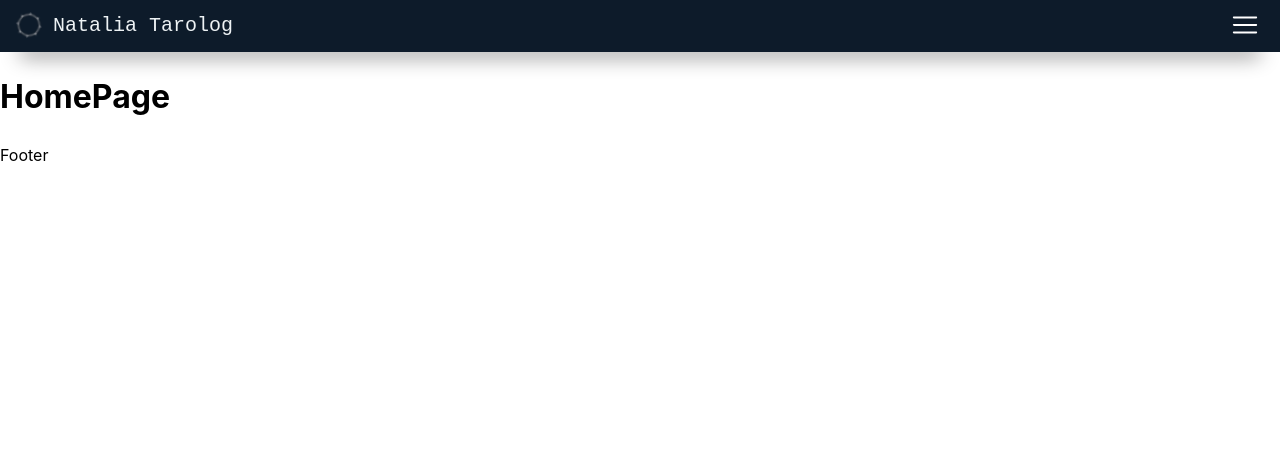
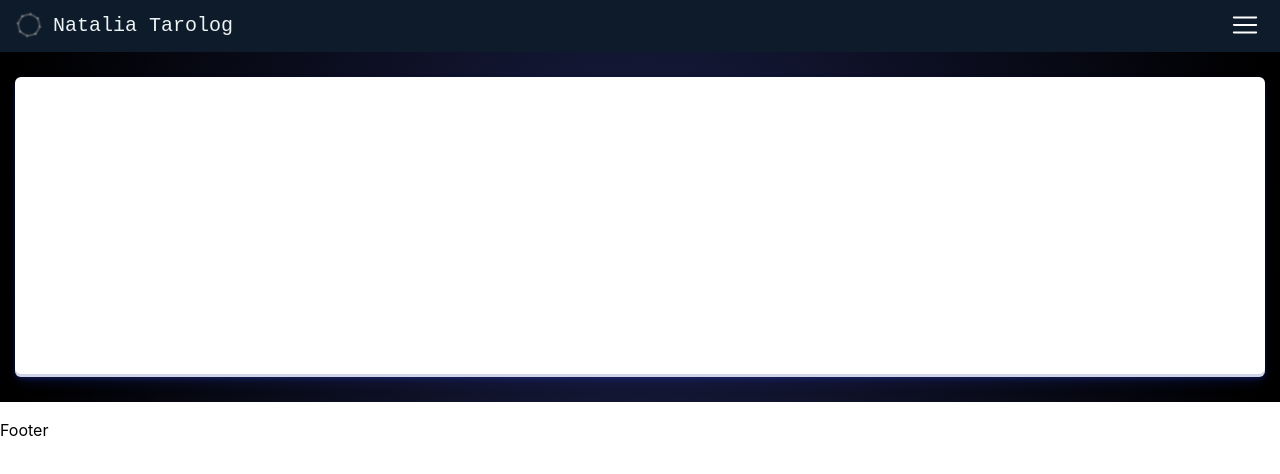
Before and after one commit to INRGI/natalia.tarolog_.website, a React (Vite) app: page / in a window 1280 px wide. Shown: the top 474 px of the page. Built offline with nearby package versions, Linux system fonts and the light colour scheme; a web font is replaced by a local one.

Commit message:
Some styles

```diff
--- a/src/pages/HomePage/HomePage.jsx
+++ b/src/pages/HomePage/HomePage.jsx
@@ -1,5 +1,11 @@
+import { Banner, Container } from "./HomePage.styled";
+
 const HomePage = () => {
-    return <h1>HomePage</h1>
+    return (
+        <Container>
+            <Banner />
+        </Container>
+    )
 }
 
 export default HomePage;
--- /dev/null
+++ b/src/pages/HomePage/HomePage.styled.jsx
@@ -0,0 +1,22 @@
+import styled from "@emotion/styled";
+
+export const Container = styled.div`
+    display: flex;
+    flex-direction: column;
+    padding-left: 15px;
+    padding-top: 25px;
+    padding-bottom: 25px;
+    align-items: center;
+    justify-content: center;
+    padding-right: 15px;
+    background: rgb(25,30,68);
+    background: radial-gradient(circle, rgba(25,30,68,1) 0%, rgba(0,0,0,1) 97%);
+`;
+
+export const Banner = styled.div`
+    width: 100%;
+    height: 300px;
+    background-color: white;
+    border-radius: 6px;
+    box-shadow: rgba(30, 44, 138, 0.4) 0px 2px 4px, rgba(30, 44, 138, 0.3) 0px 7px 13px -3px, rgba(30, 44, 138, 0.2) 0px -3px 0px inset;
+`;
```
